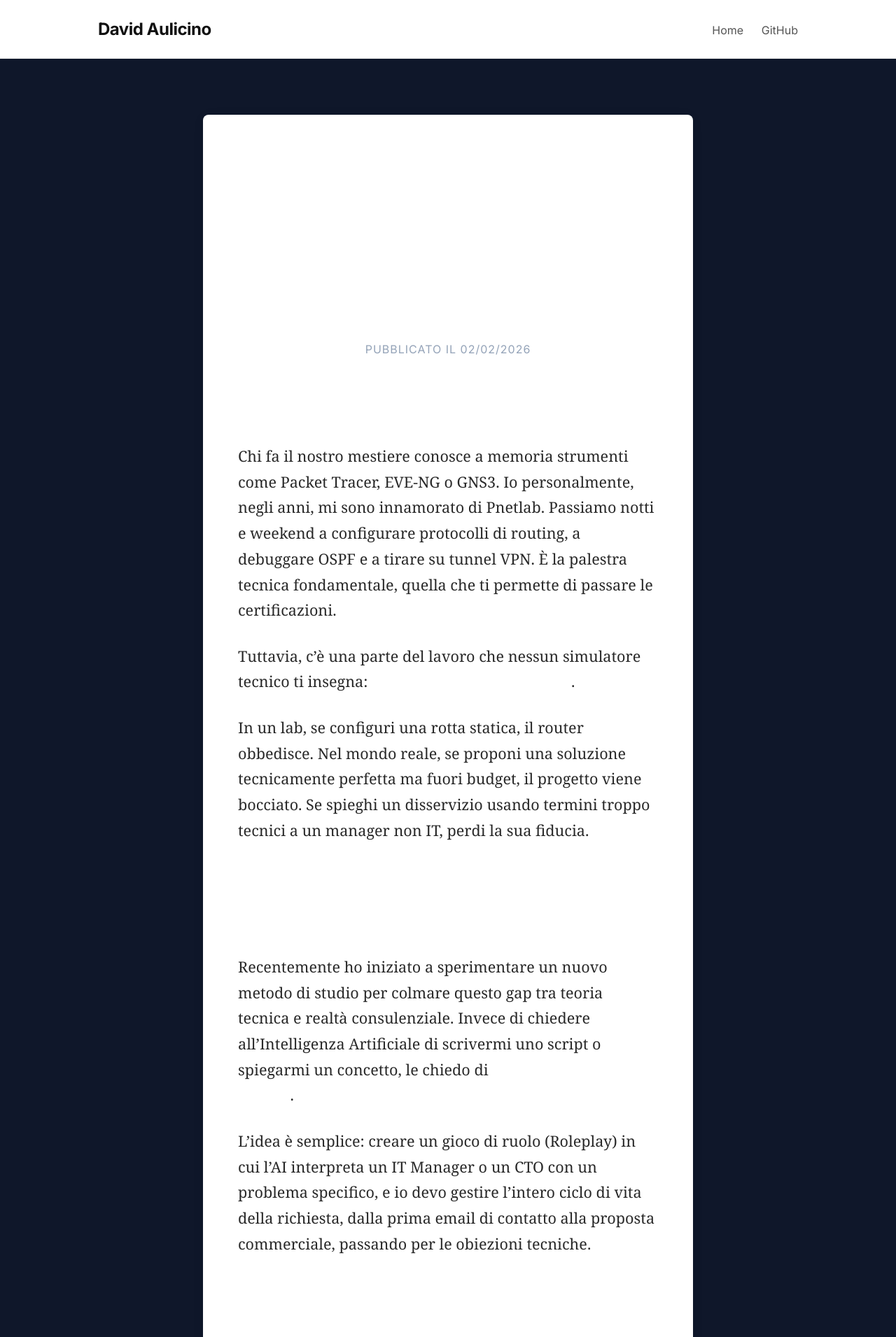
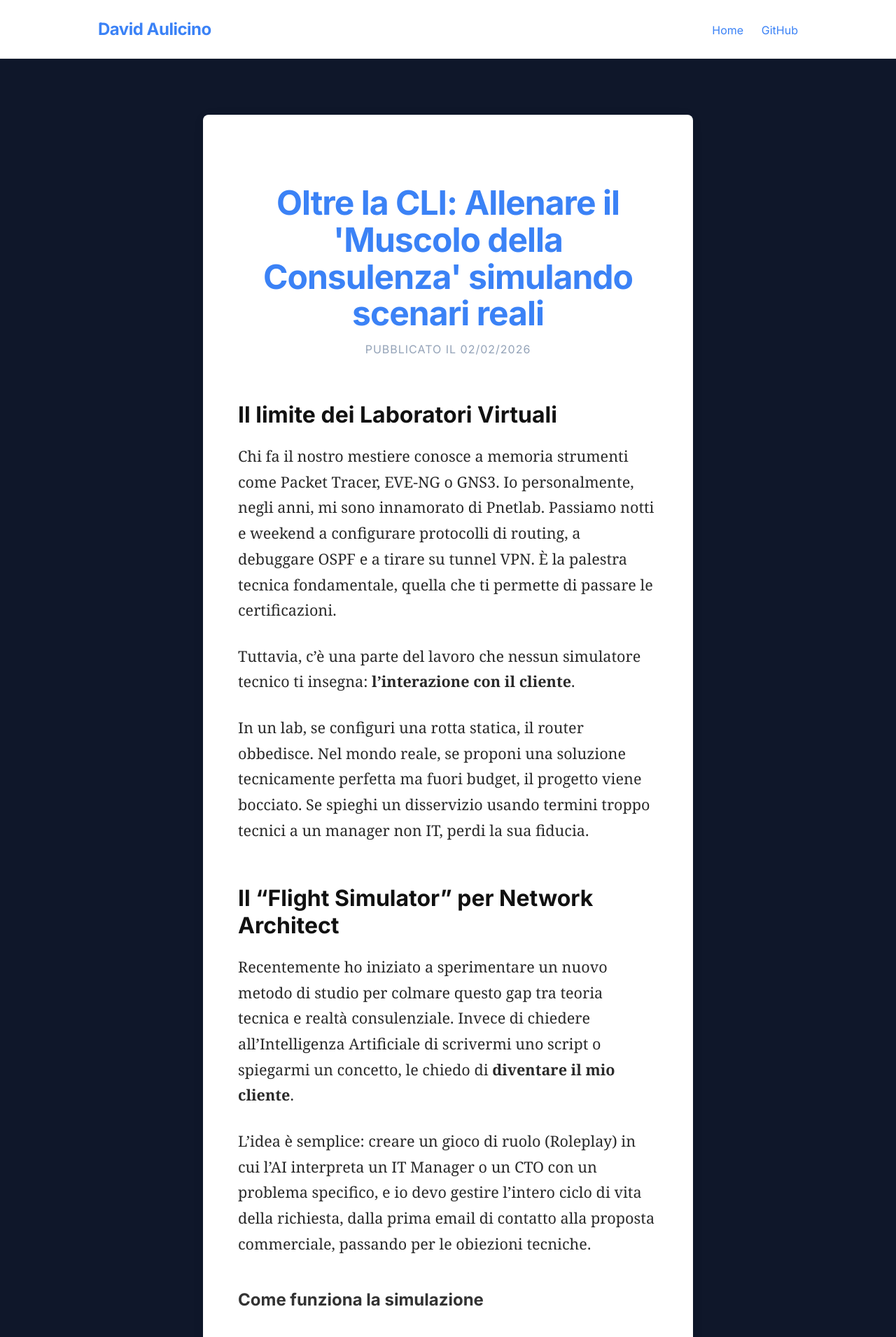
Before and after one commit to davidaulicino17/GitPages, a Jekyll site: the page built from _posts/2026-03-04-oltre-la-cli-simulazioni-roleplay-ai.md, in a window 1280 px wide. Shown: the top 1911 px of the page at 70% size. Built offline with Jekyll 4.4.1, drawn with Linux system fonts in a browser that asks for light colours.

Commit message:
Update post.html

```diff
--- a/_layouts/post.html
+++ b/_layouts/post.html
@@ -3,11 +3,11 @@ layout: default
 ---
 
 <style>
-/* Stile Dark Mode essenziale copiato dalla Home */
+/* Imposta lo sfondo scuro ai lati e il testo chiaro */
 body { background-color: #0f172a !important; color: #ffffff !important; }
-h1, h2, h3, h4, strong, b { color: #ffffff !important; }
-a { color: #3b82f6; }
-.btn { background: #3b82f6; color: #ffffff !important; }
+/* Titolo in blu per garantire leggibilità su qualsiasi sfondo */
+h1 { color: #3b82f6 !important; }
+a { color: #3b82f6 !important; }
 </style>
 
 <article class="post-reading" style="margin-top: 0;">
```
